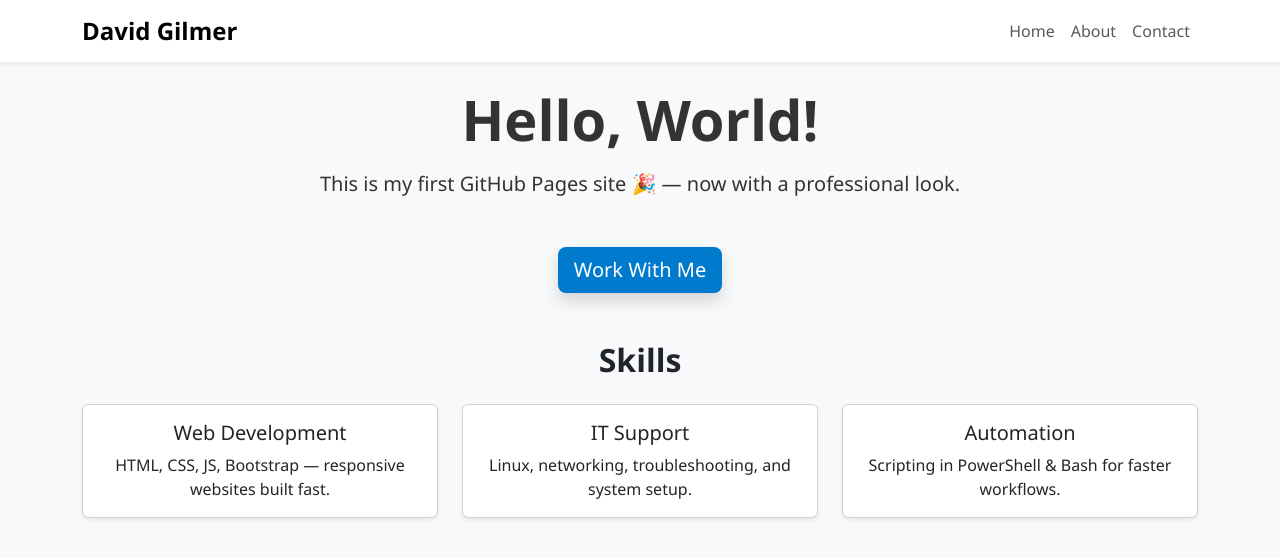
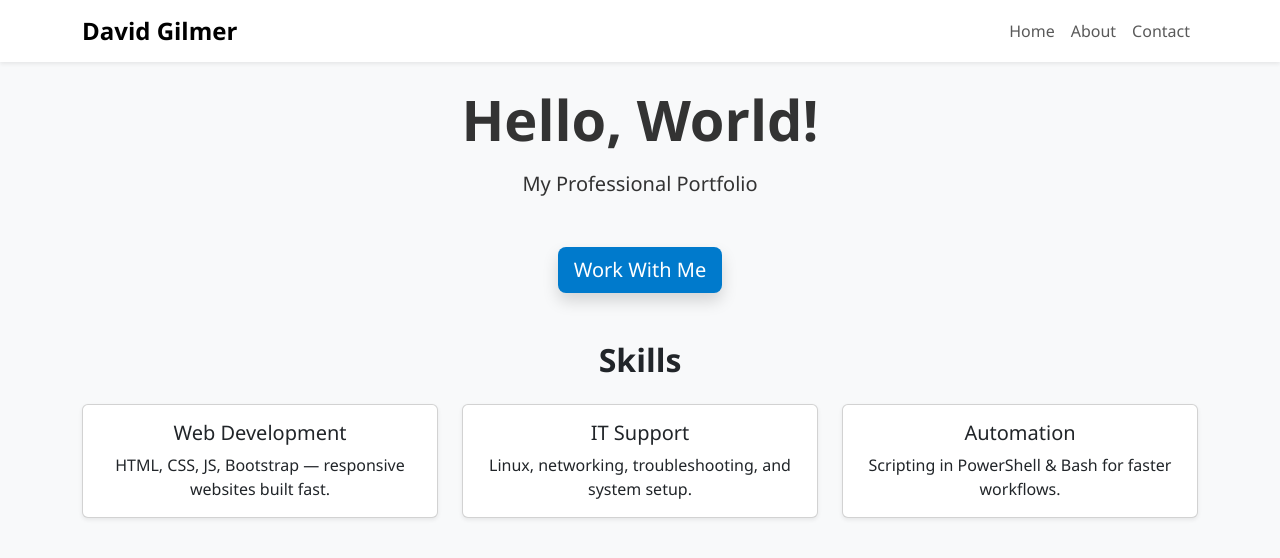
Before and after one commit to david-gilmer/david-gilmer.github.io, a plain HTML site: page index.html in a window 1280 px wide. Drawn offline with nearby package versions, Linux system fonts and the light colour scheme.

Commit message:
Update index.html

```diff
--- a/index.html
+++ b/index.html
@@ -4,8 +4,8 @@
   <meta charset="UTF-8">
   <meta name="viewport" content="width=device-width, initial-scale=1.0">
 
-  <title>David Gilmer | Web Developer & IT Freelancer</title>
-  <meta name="description" content="David Gilmer - Offering freelance web development, IT support, and networking solutions. Clean, responsive websites built fast and professionally.">
+  <title>David Gilmer | IT Freelancer</title>
+  <meta name="description" content="David Gilmer - Offering freelance IT support/networking solutions.">
 
   <!-- ✅ Bootstrap CSS -->
   <link
@@ -34,7 +34,7 @@
   <!-- ✅ Hero Section -->
   <div class="container">
     <h1 class="display-4 fw-bold mb-3">Hello, World!</h1>
-    <p class="lead mb-5">This is my first GitHub Pages site 🎉 — now with a professional look.</p>
+    <p class="lead mb-5">My Professional Portfolio</p>
 
     <a href="contact.html" class="btn btn-primary btn-lg shadow">Work With Me</a>
   </div>
```
